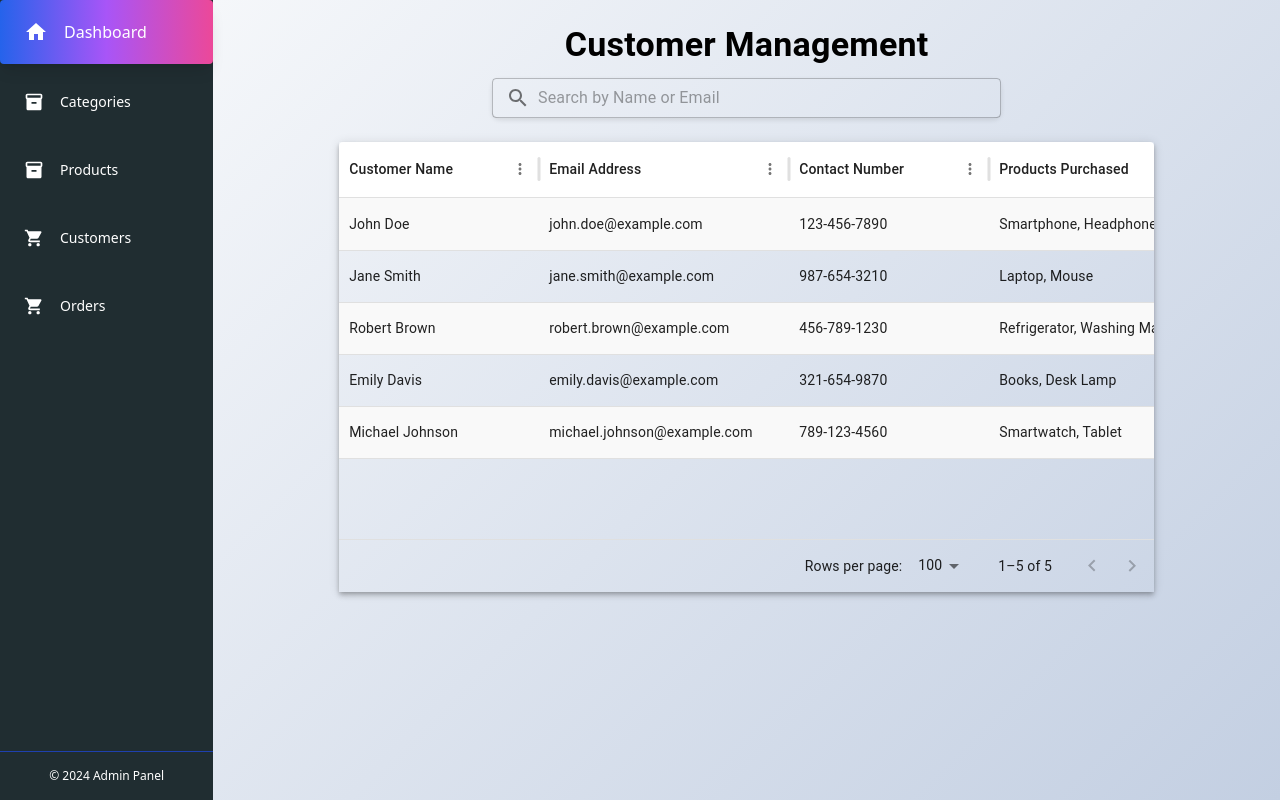
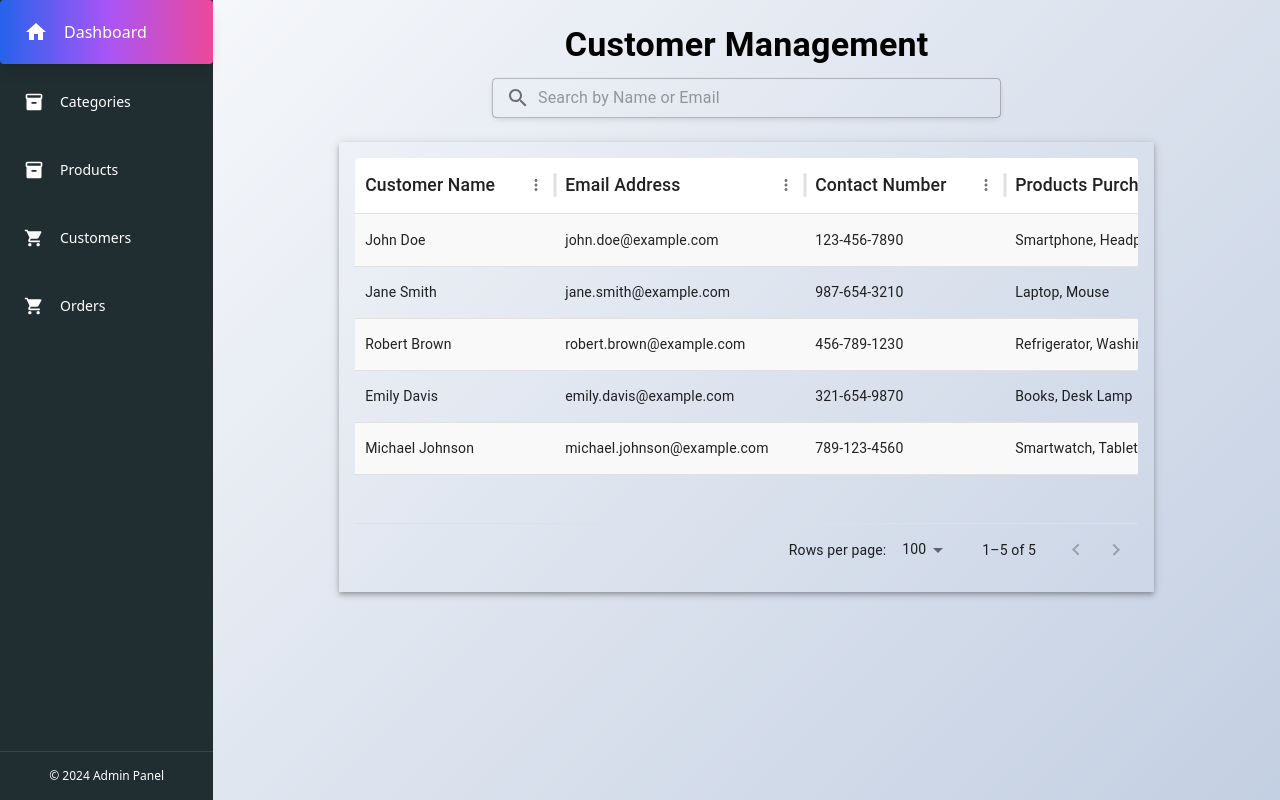
Before and after one commit to anupamyadav01/PlexiGenius-Assignment, a React (Vite) app in the folder frontend/: page /customers in a window 1280 px wide. Built offline with nearby package versions, Linux system fonts and the light colour scheme.

Commit message:
CSS Fixed

```diff
--- a/frontend/src/admin/pages/Categories/Categories.jsx
+++ b/frontend/src/admin/pages/Categories/Categories.jsx
@@ -186,9 +186,8 @@ const Category = () => {
             "& .MuiDataGrid-cell": { textAlign: "center" },
             "& .MuiDataGrid-columnHeaders": {
               backgroundColor: theme.palette.primary.main,
-              color: theme.palette.primary.contrastText,
               textAlign: "center",
-              fontWeight: "bold",
+              fontSize: "1.1rem",
             },
             "& .MuiDataGrid-row:hover": {
               backgroundColor: theme.palette.action.hover,
--- a/frontend/src/admin/pages/Customers/Customers.jsx
+++ b/frontend/src/admin/pages/Customers/Customers.jsx
@@ -114,17 +114,20 @@ const Customer = () => {
         sx={{
           height: 450,
           width: "80%",
+          padding: 2,
           margin: "0 auto",
           boxShadow: 4,
           "& .MuiDataGrid-root": { border: "none" },
           "& .MuiDataGrid-columnHeaders": {
             backgroundColor: "#e3f2fd",
             fontWeight: "bold",
+            fontSize: "1.1rem",
           },
           "& .MuiDataGrid-row:nth-of-type(odd)": {
             backgroundColor: "#f9f9f9",
+            textAlign: "start",
           },
-          "& .MuiDataGrid-cell": { textAlign: "center" },
+          "& .MuiDataGrid-cell": {},
         }}
       >
         {filteredCustomers.length > 0 ? (
--- a/frontend/src/admin/pages/Orders/Orders.jsx
+++ b/frontend/src/admin/pages/Orders/Orders.jsx
@@ -91,6 +91,7 @@ const OrderManagement = () => {
       field: "status",
       headerName: "Order Status",
       width: 200,
+      display: "flex",
       renderCell: (params) => (
         <Typography
           sx={{
@@ -184,8 +185,6 @@ const OrderManagement = () => {
           rowsPerPageOptions={[5, 10, 20]}
           sx={{
             "& .MuiDataGrid-columnHeaders": {
-              backgroundColor: "#3f51b5",
-              color: "#fff",
               fontWeight: "bold",
               fontSize: "16px",
             },
--- a/frontend/src/admin/pages/Products/Products.jsx
+++ b/frontend/src/admin/pages/Products/Products.jsx
@@ -203,6 +203,7 @@ const Products = () => {
           "& .MuiDataGrid-root": {
             borderRadius: 1,
             backgroundColor: "#ffffff",
+            fontSize: "1.1rem",
             boxShadow: "0 3px 6px rgba(0,0,0,0.1)",
           },
           "& .MuiDataGrid-cell": {
```
